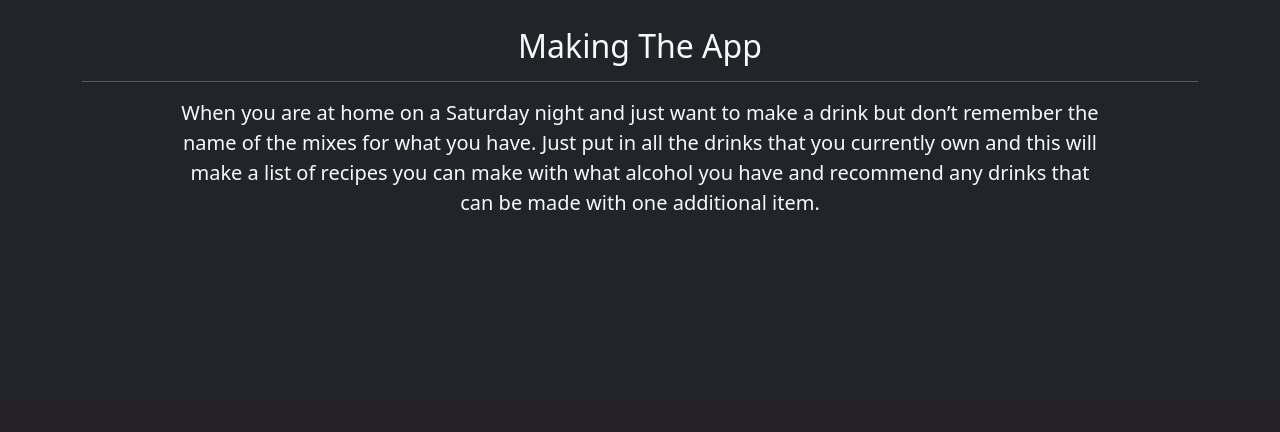
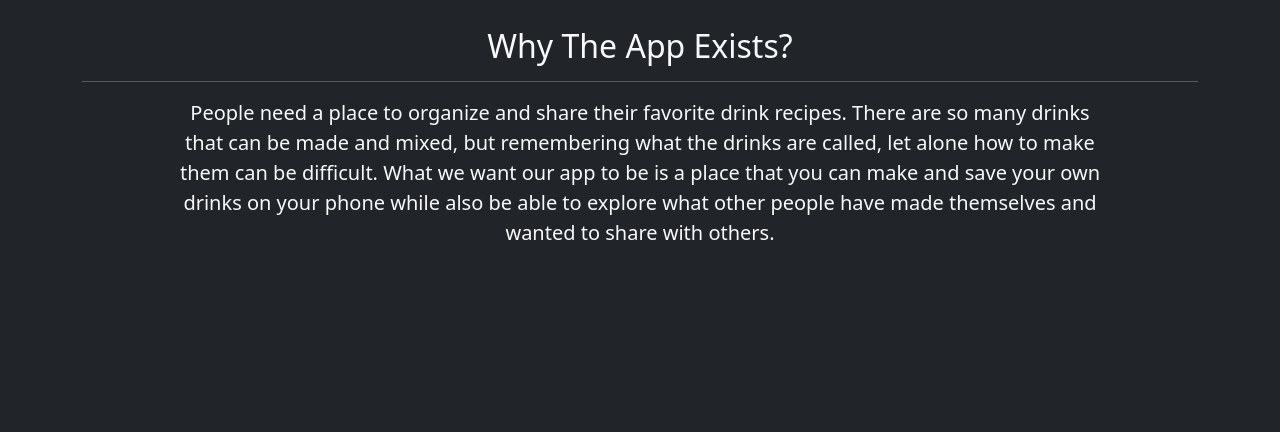
Before and after one commit to Jvilla125/iDrunk, a Django app: page / in a window 1280 px wide. Shown: the part 1640-2072 px from the top of the page. Before the commit the page ends 1850 px from the top, so only its background shows below. Run offline with Django 4.2, Linux system fonts and the light colour scheme.

Commit message:
More ReadMe

```diff
--- a/main_app/templates/home.html
+++ b/main_app/templates/home.html
@@ -90,14 +90,17 @@
   <br />
   <br />
   <div class="container">
-    <div class="h2 text-center">Making The App</div>
+    <div class="h2 text-center">Why The App Exists?</div>
     <hr />
     <div class="col-10 offset-1 blockquote text-center">
-      When you are at home on a Saturday night and just want to make a drink
-      but don’t remember the name of the mixes for what you have.
-      Just put in all the drinks that you currently own and this will
-      make a list of recipes you can make with what alcohol you have
-      and recommend any drinks that can be made with one additional item.
+      People need a place to organize and share their favorite drink recipes.
+
+      There are so many drinks that can be made and mixed,
+      but remembering what the drinks are called,
+      let alone how to make them can be difficult.
+      What we want our app to be is a place that you can make and save your own drinks
+      on your phone while also be able to explore what other people have made themselves
+      and wanted to share with others.
     </div>
   </div>
   <br />
```
Also changed, not shown: README.md.
